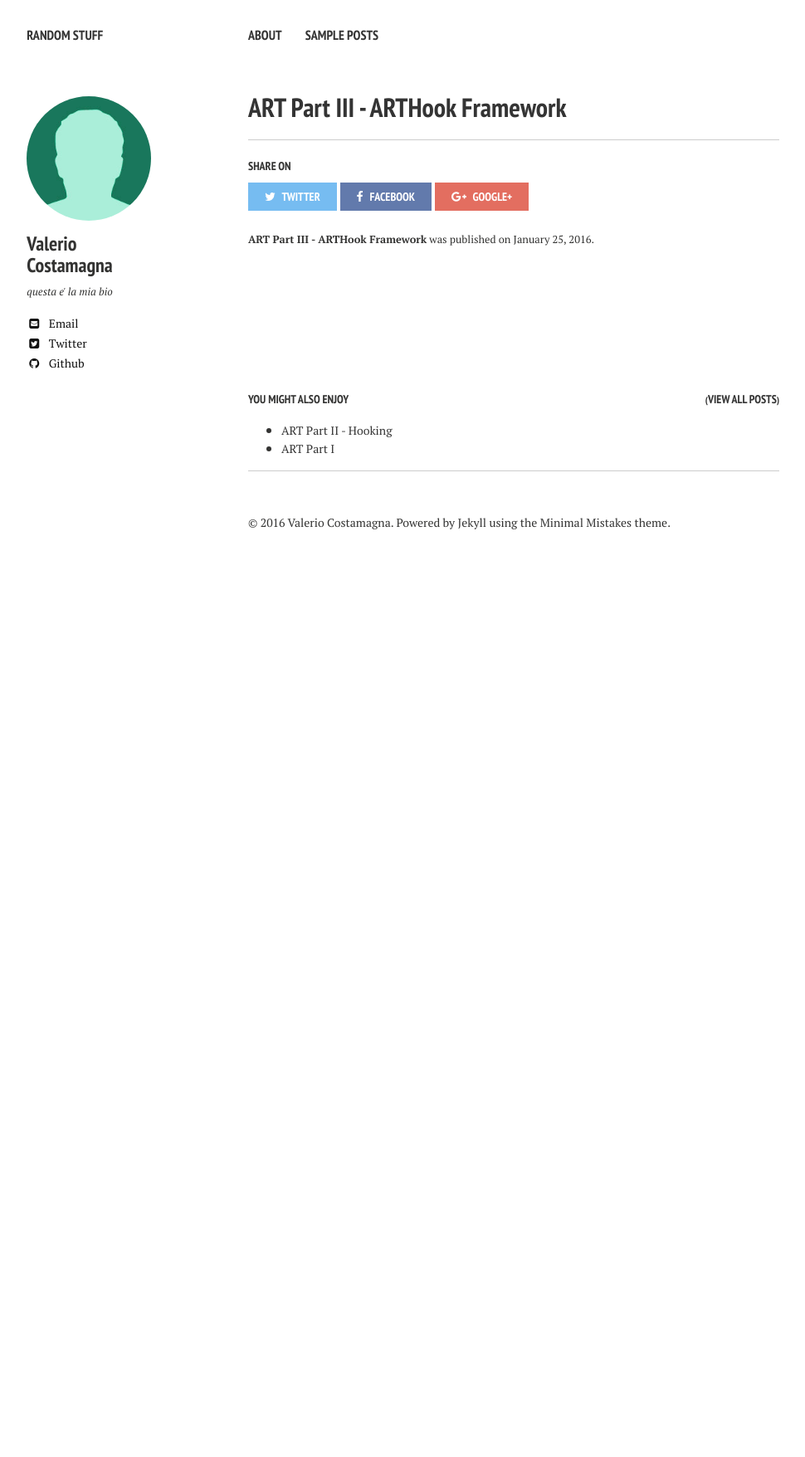
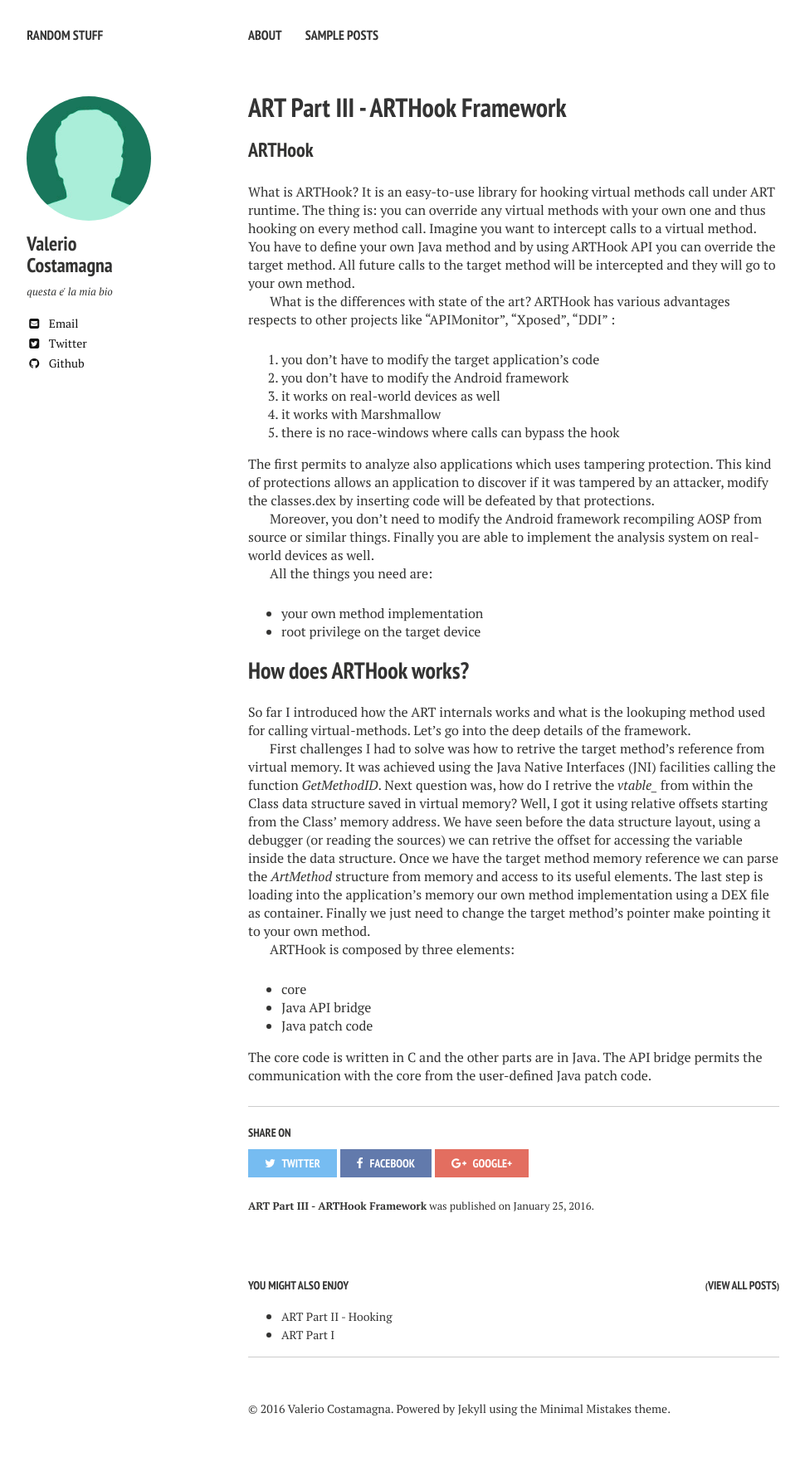
Before and after one commit to vaioco/vaioco.github.io, a Jekyll site: the page built from _posts/ART/2016-01-25-art-part-iii-arthook-framework.markdown, in a window 1280 px wide. Shown: the whole page at 83% size, without its empty margins (21-991 px from the left). Built offline with Jekyll 4.4.1, drawn with Linux system fonts in a browser that asks for light colours; nearby versions of some CDN libraries; some web fonts are replaced; before the commit the page ends 900 px from its top, so only the background shows below that.

Commit message:
part III

```diff
--- a/_posts/ART/2016-01-25-art-part-iii-arthook-framework.markdown
+++ b/_posts/ART/2016-01-25-art-part-iii-arthook-framework.markdown
@@ -4,8 +4,48 @@ title: ART Part III - ARTHook Framework
 modified:
 categories: ART
 excerpt:
-tags: []
+tags: [ART, Android, ARTHook]
 image:
   feature:
 date: 2016-01-25T16:40:36+01:00
 ---
+
+### ARTHook ###
+
+What is ARTHook? It is an easy-to-use library for hooking virtual methods call under ART runtime. The thing is: you can override any virtual methods with your own one and thus hooking on every method call.
+Imagine you want to intercept calls to a virtual method. You have to define your own Java method and by using ARTHook API you can override the target method. All future calls to the target method will be intercepted and they will go to your own method.
+
+What is the differences with state of the art?
+ARTHook has various advantages respects to other projects like "APIMonitor", "Xposed", "DDI" :
+
+1. you don't have to modify the target application's code
+2. you don't have to modify the Android framework
+3. it works on real-world devices as well
+4. it works with Marshmallow
+5. there is no race-windows where calls can bypass the hook
+
+The first permits to analyze also applications which uses tampering protection. This kind of protections allows an application to discover if it was tampered by an attacker, modify the classes.dex by inserting code will be defeated by that protections.
+
+Moreover, you don't need to modify the Android framework recompiling AOSP from source or similar things.
+Finally you are able to implement the analysis system on real-world devices as well.
+
+All the things you need are:
+
+* your own method implementation
+* root privilege on the target device
+
+## How does ARTHook works? ##
+
+So far I introduced how the ART internals works and what is the lookuping method used for calling virtual-methods. Let's go into the deep details of the framework.
+
+First challenges I had to solve was how to retrive the target method's reference from virtual memory. It was achieved using the Java Native Interfaces (JNI) facilities calling the function _GetMethodID_.
+Next question was, how do I retrive the _vtable\__ from within the Class data structure saved in virtual memory? Well, I got it using relative offsets starting from the Class' memory address. We have seen before the data structure layout, using a debugger (or reading the sources) we can retrive the offset for accessing the variable inside the data structure.
+Once we have the target method memory reference we can parse the _ArtMethod_ structure from memory and access to its useful elements. The last step is loading into the application's memory our own method implementation using a DEX file as container. Finally we just need to change the target method's pointer make pointing it to your own method.
+
+ARTHook is composed by three elements:
+
+* core
+* Java API bridge
+* Java patch code
+
+The core code is written in C and the other parts are in Java. The API bridge permits the communication with the core from the user-defined Java patch code.
```
